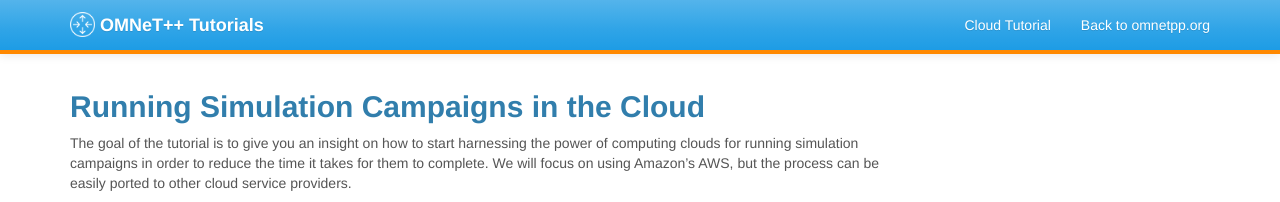
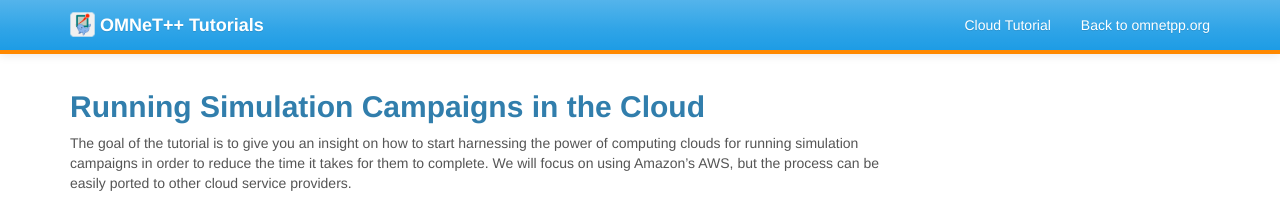
Before and after one commit to omnetpp/docs.omnetpp.org, a Jekyll site: the page built from cloud/index.md, in a window 1280 px wide. Shown: the top 202 px of the page. Built offline with Jekyll 4.4.1, drawn with Linux system fonts in a browser that asks for light colours; nearby versions of some CDN libraries.

Commit message:
add option for custom navbar icon per page, add one for the intro page of cloud

```diff
--- a/_layouts/default.html
+++ b/_layouts/default.html
@@ -64,7 +64,10 @@
     <div class="navbar navbar-default navbar-fixed-top">
       <div class="container">
         <div class="navbar-header">
-          <a href="{{site.baseurl}}/" class="navbar-brand"><img src="{{site.baseurl}}/etc/images/router.png" style="width: 25px; display: inline; margin-top: -4px"> <b>OMNeT++ Tutorials</b></a>
+          <a href="{{site.baseurl}}/" class="navbar-brand">
+            <img src="{{site.baseurl}}/{% if page.navbarIcon %}{{page.navbarIcon}}{% else %}/etc/images/router.png{% endif %}" style="width: 25px; display: inline; margin-top: -4px">
+            <b>OMNeT++ Tutorials</b>
+          </a>
           <button class="navbar-toggle" type="button" data-toggle="collapse" data-target="#navbar-main">
             <span class="icon-bar"></span>
             <span class="icon-bar"></span>
--- a/cloud/index.md
+++ b/cloud/index.md
@@ -1,6 +1,7 @@
 ---
 layout: page
 title: Running Simulation Campaigns in the Cloud
+navbarIcon: cloud/images/opp_docker.png
 ---
 
 The goal of the tutorial is to give you an insight on how to start harnessing
```
Also changed, not shown: cloud/images/opp_docker.png (added).
